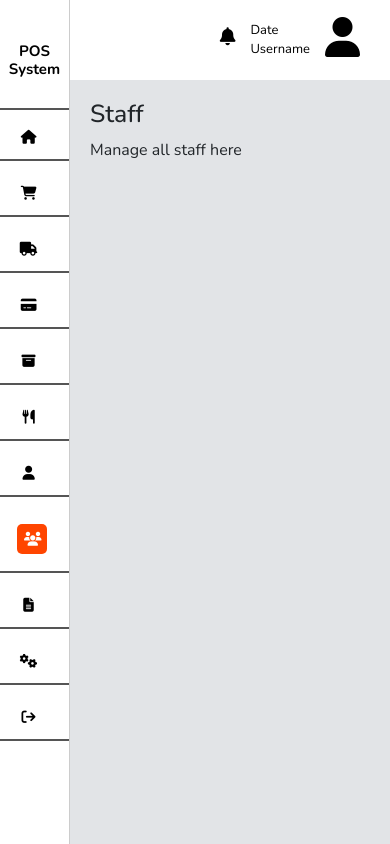
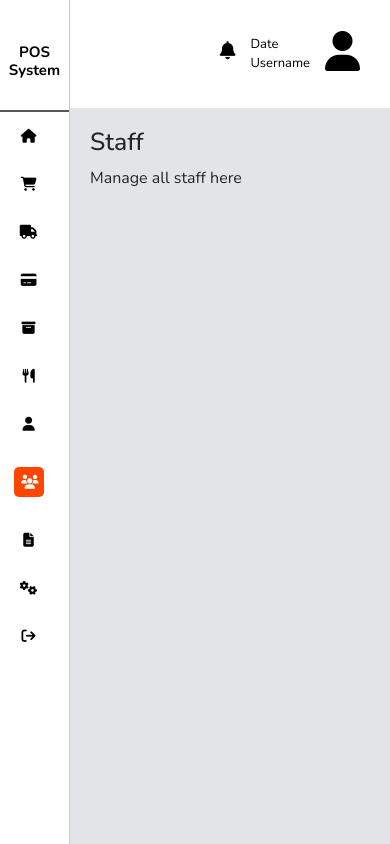
Before and after one commit to vish-2604/pos, a Django app: page /staff/ in a window 390 px wide. Run offline with Django 5.2, Linux system fonts and the light colour scheme.

Commit message:
Sidebar,Top-Navbar and Content area Responsive

```diff
--- a/adminside/static/css/style.css
+++ b/adminside/static/css/style.css
@@ -19,14 +19,14 @@ body {
     z-index: 1000;
 }
 
-.user-info {
+.user-info{
     padding-right: 10px;
     display: flex;
     align-items: center;
     gap: 15px;
     font-size: 13px;
 }
-.user-info .notification i {
+.user-info .notification i{
     font-size: 18px;
 }
 
@@ -71,25 +71,6 @@ body {
     padding: 2px;
     margin: 5px;
     cursor: pointer;
-  text-align: center;
-  font-size: 20px;
-  font-weight: bold;
-  padding: 15px 0;
-  color: black;
-  border-bottom: 2px solid #555;
-  flex-shrink: 0;
-}
-
-.sidebar ul {
-  list-style: none;
-  padding: 8px;
-  flex-grow: 1;
-}
-
-.sidebar ul li {
-  padding: 5px;
-  margin: 5px;
-  cursor: pointer;
 }
 
 .sidebar ul li a {
@@ -108,11 +89,9 @@ body {
 }
 
 .sidebar ul li a.active {
-
     background-color: orangered;
     color: white !important;
     font-weight: 600;
-
 }
 
 .content {
@@ -125,7 +104,6 @@ body {
 }
 
 @media (max-width: 768px) {
-
     .sidebar {
         width: 70px;
     }
@@ -172,57 +150,13 @@ body {
     .pos-name h2 {
         font-weight: bold;
         font-size: 15px; /* Slightly smaller */
-        padding: 2px 0;
+        padding: 3px 0;
         display: flex;
         flex-direction: column; /* Stack text on smaller screens */
     }
-
-
     .content {
         margin-left: 70px;
         padding: calc(108px + 20px) 20px 20px;
         width: calc(100% - 70px);
     }
-
-  .sidebar {
-    width: 70px;
 }
-
-  .sidebar ul {
-    padding: 0;
-    display: flex;
-    flex-direction: column;
-    align-items: center;
-  }
-
-  .sidebar ul li {
-    width: 100%;
-    text-align: center;
-  }
-
-  .sidebar ul li a {
-    justify-content: center;
-    padding: 10px 0;
-  }
-
-  .sidebar ul li a i {
-    font-size: 14px;
-    width: 100%;
-    text-align: center;
-  }
-
-  .sidebar ul li a span {
-    display: none; /* Hide text */
-  }
-
-  .top-navbar {
-    left: 70px;
-    height: 80px;
-  }
-
-  .content {
-    margin-left: 70px;
-    padding: calc(80px + 20px) 20px 20px;
-    width: calc(100% - 70px);
-  }
-}
```
Lines whose indentation alone changed are shown as unchanged.
